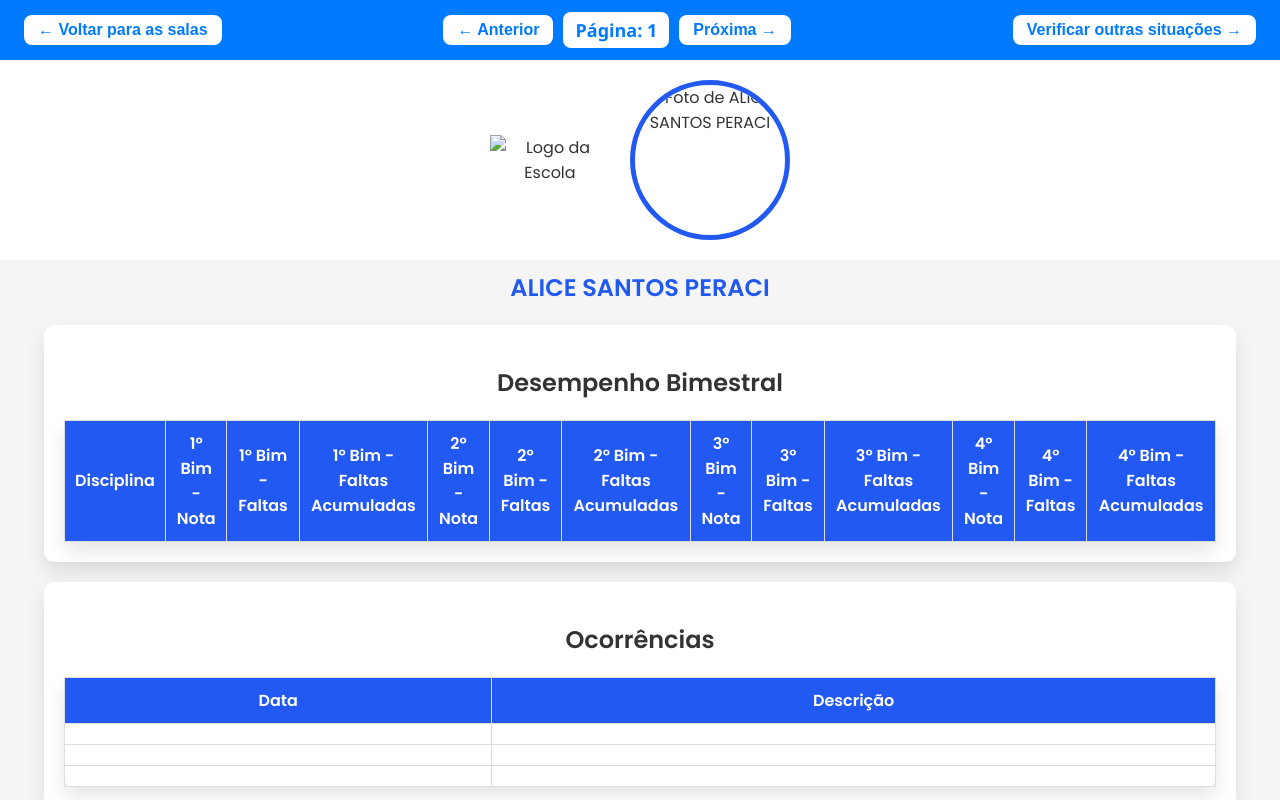
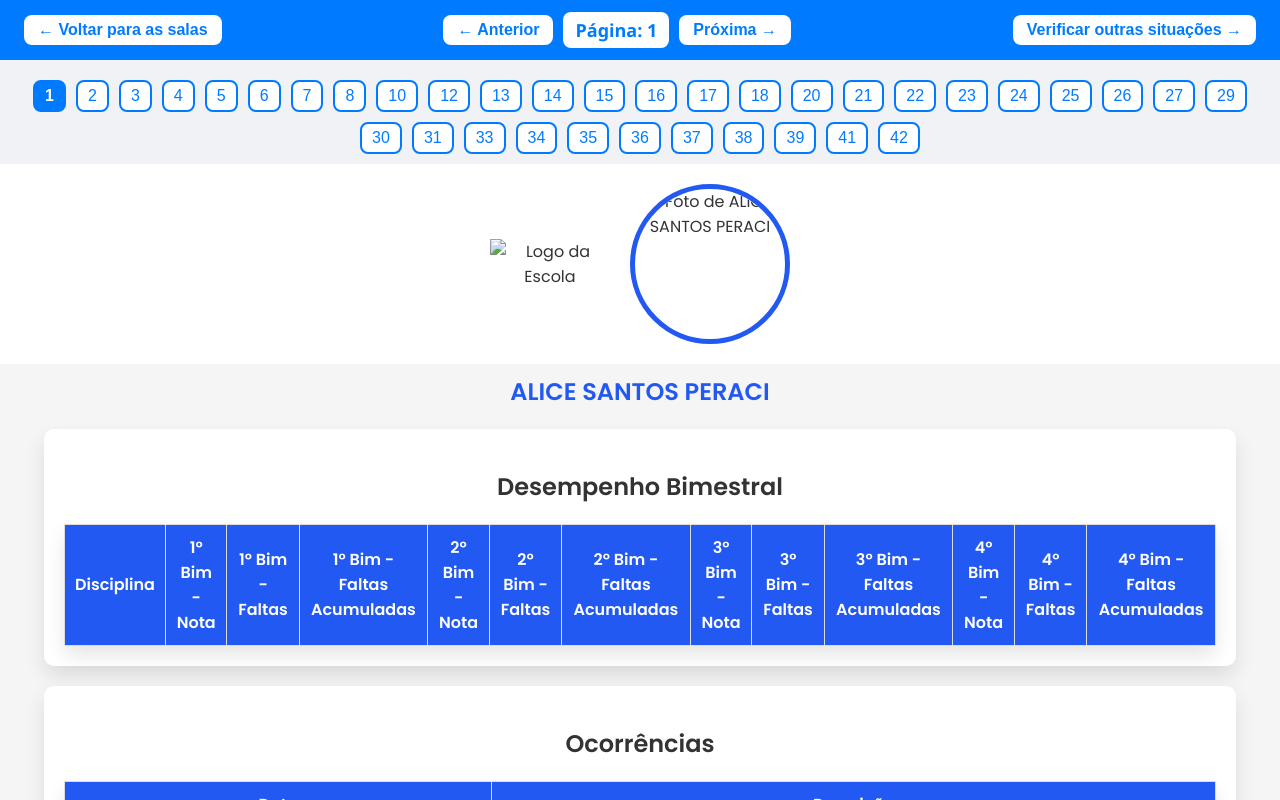
Before and after one commit to professorgaldino/8a, a plain HTML site: page index.html in a window 1280 px wide. Drawn offline with Linux system fonts and the light colour scheme; no server answers.

Commit message:
Update index.html

```diff
--- a/index.html
+++ b/index.html
@@ -59,6 +59,37 @@
       border-radius: 8px;
     }
 
+    .page-selector {
+      margin-top: 10px;
+      display: flex;
+      flex-wrap: wrap;
+      justify-content: center;
+      gap: 10px;
+      padding: 10px;
+    }
+
+    .page-selector button {
+      background: #fff;
+      border: 2px solid #007bff;
+      color: #007bff;
+      font-size: 16px;
+      padding: 5px 10px;
+      border-radius: 8px;
+      cursor: pointer;
+    }
+
+    .page-selector button.active {
+      background: #007bff;
+      color: white;
+      font-weight: bold;
+      cursor: default;
+    }
+
+    .page-selector button:hover:not(.active) {
+      background: #007bff;
+      color: white;
+    }
+
     iframe {
       flex: 1;
       border: none;
@@ -80,6 +111,8 @@
     <button onclick="window.location.href='outros9a.html'">Verificar outras situações →</button>
   </div>
 
+  <div class="page-selector" id="page-selector"></div>
+
   <iframe id="viewer" src="a1.html"></iframe>
 
   <script>
@@ -95,12 +128,32 @@
 
     const viewer = document.getElementById("viewer");
     const pageNumber = document.getElementById("page-number");
+    const pageSelector = document.getElementById("page-selector");
 
     function updateViewer() {
       const currentPage = pages[currentIndex];
       const pageNum = currentPage.match(/\d+/)[0];
       viewer.src = currentPage;
       pageNumber.textContent = "Página: " + pageNum;
+      updatePageSelector();
+    }
+
+    function updatePageSelector() {
+      pageSelector.innerHTML = '';
+      pages.forEach((page, index) => {
+        const pageNum = page.match(/\d+/)[0];
+        const button = document.createElement("button");
+        button.textContent = pageNum;
+        if (index === currentIndex) {
+          button.classList.add("active");
+        } else {
+          button.onclick = () => {
+            currentIndex = index;
+            updateViewer();
+          };
+        }
+        pageSelector.appendChild(button);
+      });
     }
 
     function goPrev() {
```
